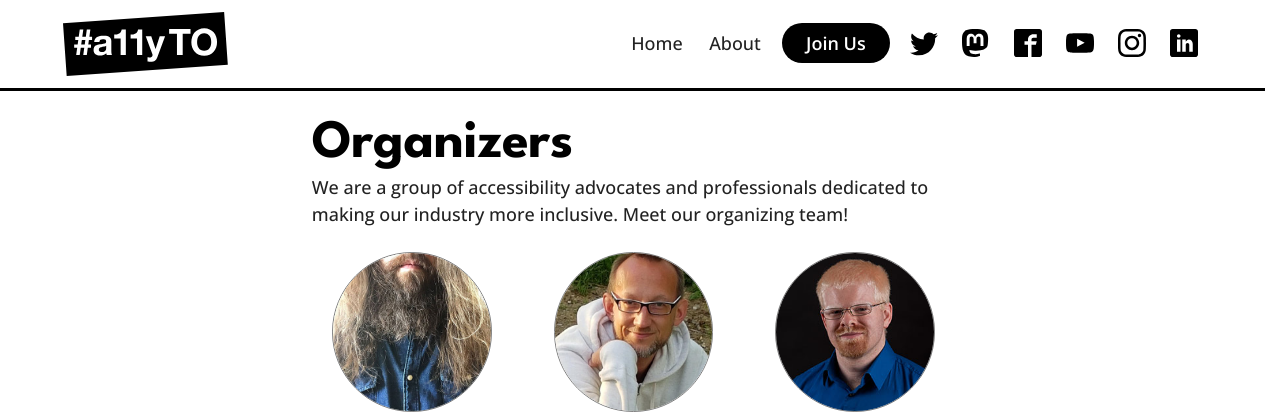
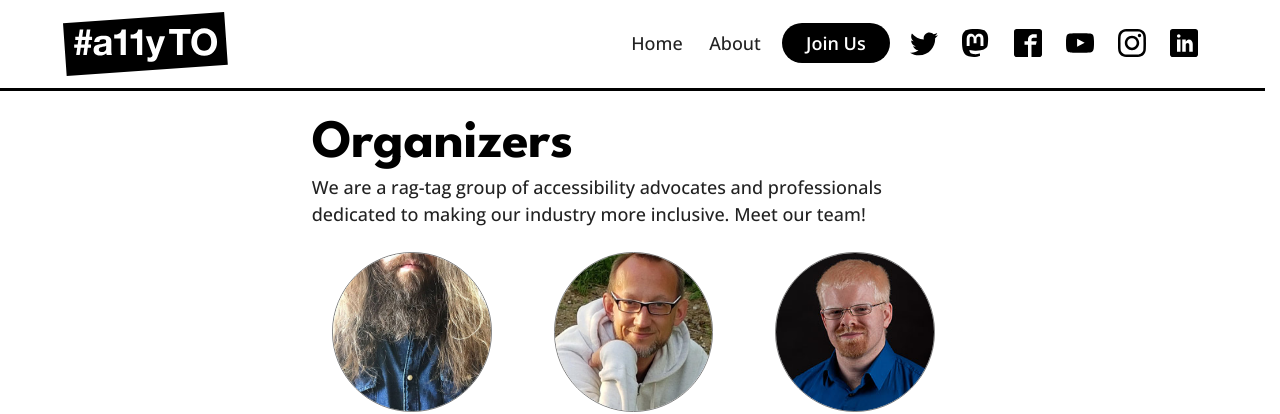
Before and after one commit to a11yTO/A11yTO-Main, a Jekyll site: the page built from organizers.html, in a window 1280 px wide. Shown: the top 414 px of the page. Built offline with Jekyll 4.4.1, drawn with Linux system fonts in a browser that asks for light colours.

Commit message:
Refine description and copy

```diff
--- a/organizers.html
+++ b/organizers.html
@@ -2,10 +2,10 @@
 layout: no-sponsors-page
 title: Organizers
 id: organizers
-description: We are a group of accessibility advocates and professionals dedicated to making our industry more inclusive.
+description: We are a rag-tag group of accessibility advocates and professionals dedicated to making our industry more inclusive.
 ---
 
-<p>We are a group of accessibility advocates and professionals dedicated to making our industry more inclusive. Meet our organizing team!</p>
+<p>We are a rag-tag group of accessibility advocates and professionals dedicated to making our industry more inclusive. Meet our team!</p>
 
 <ul class="team">
   <li>
```
